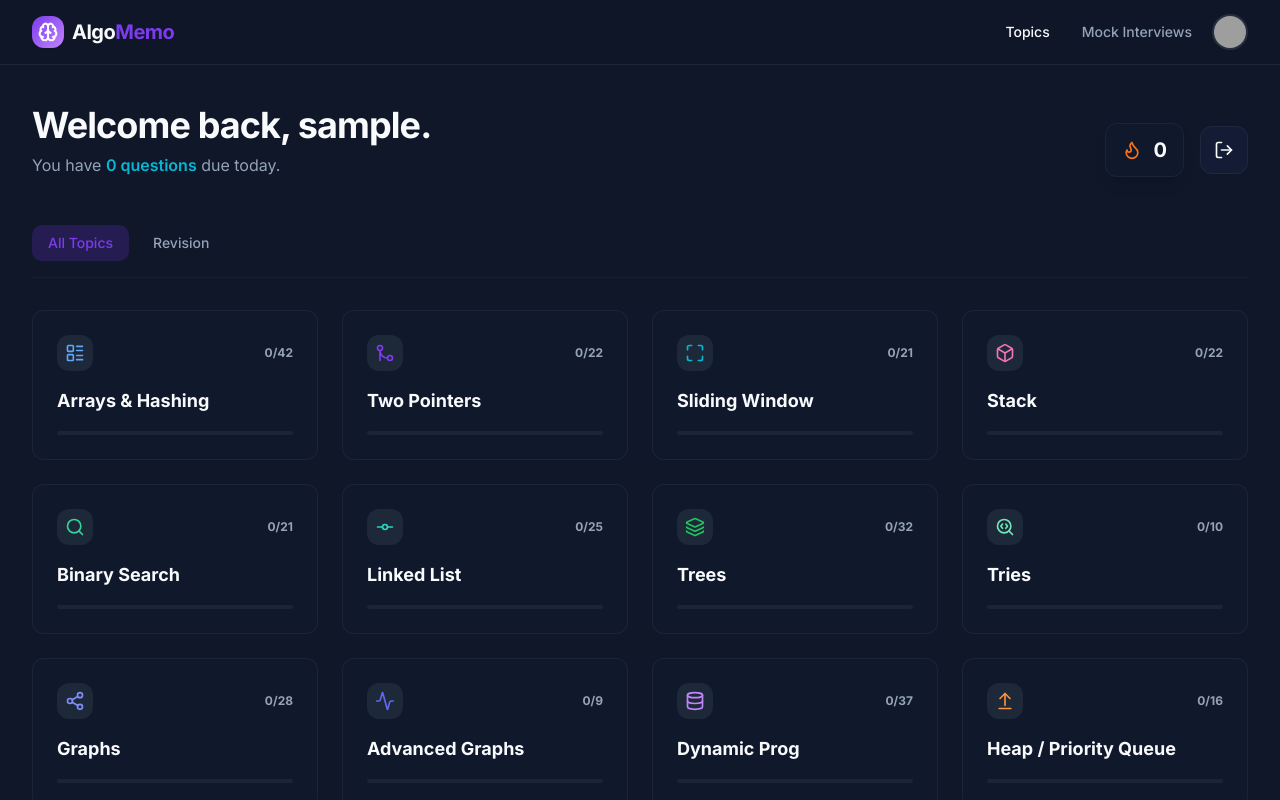
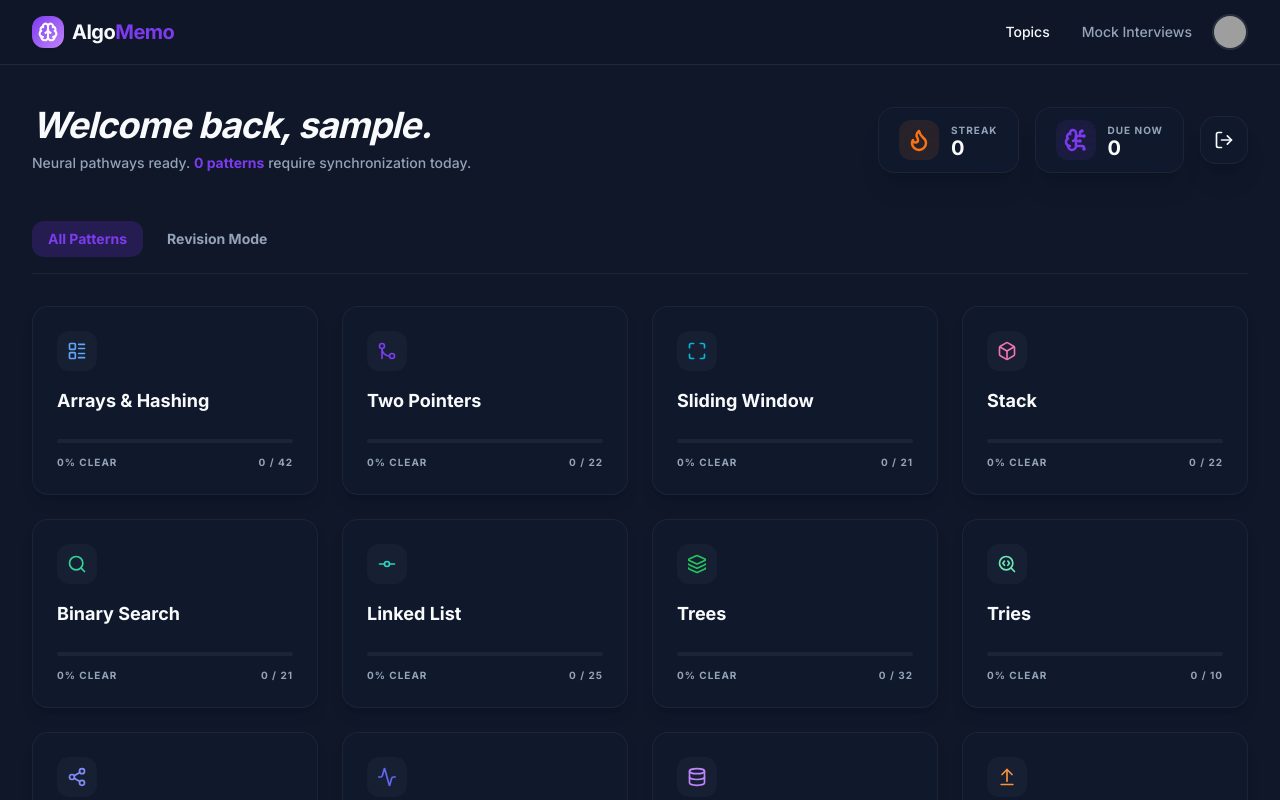
Before and after one commit to prashant404/AlgoMemo, a React (Vite) app in the folder nextgen-dsa-tracker/: page /dashboard in a window 1280 px wide. Shown: the top 800 px of the page. Built offline with nearby package versions, Linux system fonts and the light colour scheme; no server answers; sample sign-in values are in the browser's storage; grey boxes are pictures that could not be loaded.

Commit message:
UI updated

```diff
--- a/nextgen-dsa-tracker/src/pages/Dashboard.jsx
+++ b/nextgen-dsa-tracker/src/pages/Dashboard.jsx
@@ -38,7 +38,14 @@ export default function Dashboard() {
   const navigate = useNavigate();
   const [activeTab, setActiveTab] = useState('all');
   const [allNotes, setAllNotes] = useState([]);
-  const [user] = useState(() => JSON.parse(localStorage.getItem('user') || "{}"));
+
+  const [user] = useState(() => {
+    const storedUser = localStorage.getItem('user');
+    try {
+      return storedUser ? JSON.parse(storedUser) : null;
+    } catch (e) { return null; }
+  });
+
   const [topics, setTopics] = useState(TOPIC_CONFIG.map(t => ({ ...t, solved: 0, due: 0 })));
   const [recallDue, setRecallDue] = useState(0);
 
@@ -48,16 +55,21 @@ export default function Dashboard() {
         const res = await api.get('/notes');
         const fetchedNotes = res.data;
         setAllNotes(fetchedNotes);
+
         const today = new Date();
+        // ⚡ REVISION DUE LOGIC
         const dueNotes = fetchedNotes.filter(note => new Date(note.nextRevisionDate) <= today);
         setRecallDue(dueNotes.length);
+
         const dynamicTopics = TOPIC_CONFIG.map(baseTopic => {
           const solvedCount = fetchedNotes.filter(note => note.topic === baseTopic.id).length;
           const dueCount = dueNotes.filter(note => note.topic === baseTopic.id).length;
           return { ...baseTopic, solved: solvedCount, due: dueCount };
         });
         setTopics(dynamicTopics);
-      } catch (err) { console.error(err); }
+      } catch (err) {
+        console.error("Fetch failed", err);
+      }
     };
     fetchDashboardData();
   }, []);
@@ -68,46 +80,105 @@ export default function Dashboard() {
     navigate("/");
   };
 
-  const displayedTopics = activeTab === 'revision' ? topics.filter(t => t.due > 0) : topics;
+  const displayedTopics = activeTab === 'revision'
+    ? topics.filter(t => t.due > 0)
+    : topics;
 
   return (
-    <div className="relative min-h-[calc(100vh-4rem)] w-full pb-12 overflow-hidden bg-background">
+    <div className="relative min-h-screen w-full pb-12 bg-background text-foreground overflow-x-hidden">
       <main className="container relative z-10 mx-auto max-w-7xl px-4 pt-10 md:px-8">
+
+        {/* HEADER SECTION */}
         <div className="flex flex-col md:flex-row md:items-end justify-between gap-6 mb-12">
           <div>
-            <h1 className="text-3xl font-bold tracking-tight text-foreground sm:text-4xl mb-2">Welcome back, {user?.username}.</h1>
-            <p className="text-muted-foreground">You have <span className="font-semibold text-accent">{recallDue} questions</span> due today.</p>
+            <h1 className="text-3xl font-bold tracking-tight text-foreground sm:text-4xl mb-2 italic">
+              Welcome back, {user?.username || 'Dev'}.
+            </h1>
+            <p className="text-muted-foreground text-sm font-medium">
+              Neural pathways ready. <span className="text-brand font-bold">{recallDue} patterns</span> require synchronization today.
+            </p>
           </div>
+
           <div className="flex items-center gap-4">
-             <div className="flex items-center gap-3 rounded-xl border border-white/5 bg-card/40 backdrop-blur-xl px-4 py-3 shadow-lg">
-                <Flame size={20} className="text-orange-500" />
-                <p className="text-xl font-bold">{user?.streak || 0}</p>
+            {/* Day Streak Card */}
+            <div className="flex items-center gap-3 rounded-2xl border border-white/5 bg-card/40 backdrop-blur-xl px-5 py-3 shadow-xl">
+              <div className="h-10 w-10 flex items-center justify-center rounded-xl bg-orange-500/10 text-orange-500">
+                <Flame size={24} strokeWidth={2.5} />
               </div>
-             <button onClick={handleLogout} className="md:flex hidden h-12 w-12 items-center justify-center rounded-xl bg-card border border-white/5 hover:text-rose-500 transition-all"><LogOut size={20}/></button>
+              <div>
+                <p className="text-[10px] font-black text-muted-foreground uppercase tracking-widest">Streak</p>
+                <p className="text-xl font-black leading-none">{user?.streak || 0}</p>
+              </div>
+            </div>
+
+            {/* ⚡ RESTORED: Recall Due Card */}
+            <div className="flex items-center gap-3 rounded-2xl border border-white/5 bg-card/40 backdrop-blur-xl px-5 py-3 shadow-xl">
+              <div className="h-10 w-10 flex items-center justify-center rounded-xl bg-brand/10 text-brand">
+                <BrainCircuit size={24} strokeWidth={2.5} />
+              </div>
+              <div>
+                <p className="text-[10px] font-black text-muted-foreground uppercase tracking-widest">Due Now</p>
+                <p className="text-xl font-black leading-none">{recallDue}</p>
+              </div>
+            </div>
+
+            <button onClick={handleLogout} className="hidden md:flex h-12 w-12 items-center justify-center rounded-2xl border border-white/5 bg-card/40 hover:text-rose-500 transition-all shadow-xl">
+              <LogOut size={20} />
+            </button>
           </div>
         </div>
 
         <WeaknessDetector notes={allNotes} />
 
-        <div className="flex items-center gap-2 border-b border-border/50 pb-4 mb-8">
-          <button onClick={() => setActiveTab('all')} className={`px-4 py-2 rounded-md text-sm font-medium ${activeTab === 'all' ? 'bg-brand/20 text-brand' : 'text-muted-foreground'}`}>All Topics</button>
-          <button onClick={() => setActiveTab('revision')} className={`px-4 py-2 rounded-md text-sm font-medium ${activeTab === 'revision' ? 'bg-brand/20 text-brand' : 'text-muted-foreground'}`}>Revision {recallDue > 0 && `(${recallDue})`}</button>
+        {/* TABS */}
+        <div className="flex items-center gap-2 border-b border-white/5 pb-4 mb-8">
+          <button onClick={() => setActiveTab('all')} className={`px-4 py-2 rounded-xl text-sm font-bold transition-all ${activeTab === 'all' ? 'bg-brand/20 text-brand' : 'text-muted-foreground hover:text-white'}`}>
+            All Patterns
+          </button>
+          <button onClick={() => setActiveTab('revision')} className={`px-4 py-2 rounded-xl text-sm font-bold transition-all flex items-center gap-2 ${activeTab === 'revision' ? 'bg-brand/20 text-brand' : 'text-muted-foreground hover:text-white'}`}>
+            Revision Mode {recallDue > 0 && <span className="px-2 py-0.5 rounded-md bg-brand text-[10px] text-white">{recallDue}</span>}
+          </button>
         </div>
 
+        {/* TOPICS GRID */}
+        {displayedTopics.length === 0 ? (
+           <div className="text-center py-20 bg-card/20 rounded-3xl border border-dashed border-white/10">
+              <CheckCircle2 size={40} className="mx-auto text-emerald-500 mb-4" />
+              <h3 className="text-xl font-bold">All pathways clear.</h3>
+              <p className="text-muted-foreground text-sm">Switch to "All Patterns" to log new memories.</p>
+           </div>
+        ) : (
           <div className="grid gap-6 sm:grid-cols-2 lg:grid-cols-4">
-          {displayedTopics.map((topic) => (
-            <Link to={`/topic/${topic.id}`} key={topic.id} className="group relative flex flex-col justify-between rounded-xl border border-white/5 bg-card/40 p-6 hover:border-brand/50 transition-all">
-               <div className="flex justify-between items-center mb-4">
-                  <div className={`p-2 rounded-lg bg-muted ${topic.color}`}><topic.icon size={20}/></div>
-                  <span className="text-xs font-bold text-muted-foreground">{topic.solved}/{topic.total}</span>
+            {displayedTopics.map((topic) => {
+              const progress = topic.total > 0 ? Math.min(Math.round((topic.solved / topic.total) * 100), 100) : 0;
+              const Icon = topic.icon;
+              return (
+                <Link to={`/topic/${topic.id}`} key={topic.id} className="group relative flex flex-col justify-between rounded-2xl border border-white/5 bg-card/40 p-6 shadow-lg transition-all hover:border-brand/50 hover:-translate-y-1">
+                  <div>
+                    <div className="flex items-center justify-between mb-4">
+                      <div className={`p-2.5 rounded-xl bg-muted/50 ${topic.color}`}><Icon size={20} /></div>
+                      {topic.due > 0 && (
+                        <span className="flex items-center gap-1 text-[10px] font-black text-brand bg-brand/10 px-2 py-1 rounded-lg border border-brand/20 uppercase">
+                          <BrainCircuit size={12} /> {topic.due} Due
+                        </span>
+                      )}
                     </div>
-               <h3 className="text-lg font-bold">{topic.name}</h3>
-               <div className="mt-4 h-1 w-full bg-white/5 rounded-full overflow-hidden">
-                  <div className="h-full bg-brand transition-all" style={{ width: `${(topic.solved/topic.total)*100}%` }} />
+                    <h3 className="font-bold text-lg group-hover:text-brand transition-colors">{topic.name}</h3>
+                  </div>
+                  <div className="mt-6">
+                    <div className="h-1 w-full bg-white/5 rounded-full overflow-hidden mb-3">
+                      <div className="h-full bg-brand transition-all duration-500" style={{ width: `${progress}%` }} />
+                    </div>
+                    <div className="flex items-center justify-between text-[10px] font-black text-muted-foreground uppercase tracking-widest">
+                      <span>{progress}% Clear</span>
+                      <span>{topic.solved} / {topic.total}</span>
+                    </div>
                   </div>
                 </Link>
-          ))}
+              );
+            })}
           </div>
+        )}
       </main>
     </div>
   );
```
Also changed, not shown: nextgen-dsa-tracker/src/pages/Profile.jsx (+85 -38 lines). Lines whose indentation alone changed are shown as unchanged.
